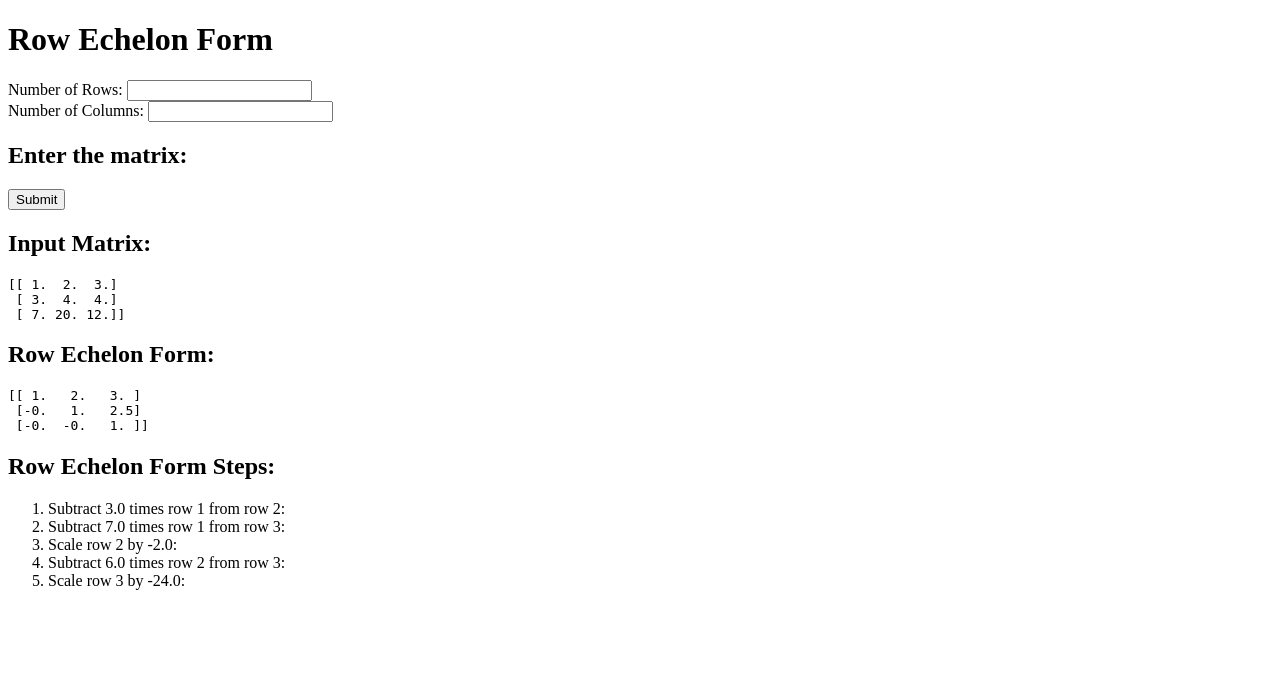
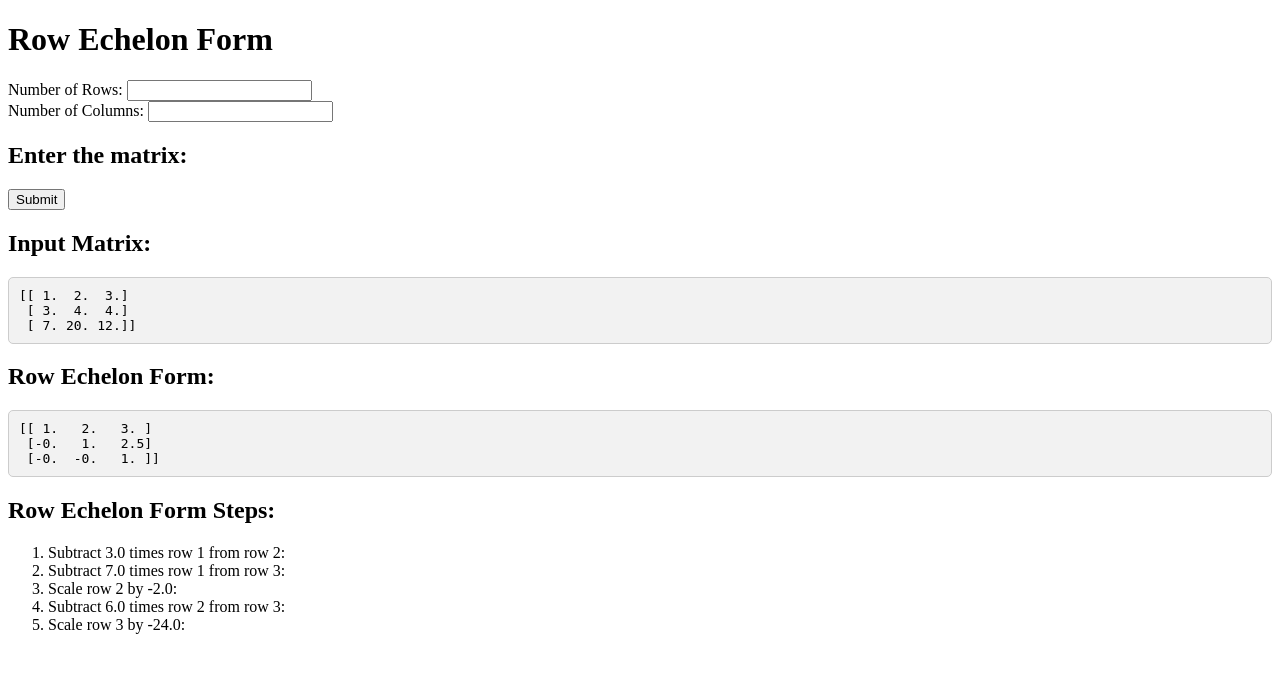
Before and after one commit to dhairyathedev/ref-solver, a Flask app: page / in a window 1280 px wide. Shown: the top 673 px of the page. Run offline with Flask 3, Linux system fonts and the light colour scheme.

Commit message:
Add basic style

```diff
--- a/templates/index.html
+++ b/templates/index.html
@@ -7,6 +7,18 @@
     <meta property="og:description" content="A tool to calculate the row echelon form of a matrix.">
     <meta name="twitter:title" content="Row Echelon Form Calculator">
     <meta name="twitter:description" content="A tool to calculate the row echelon form of a matrix.">
+    <style>
+        /* Style for the matrix display */
+        pre {
+            font-family: monospace;
+            background-color: #f2f2f2;
+            padding: 10px;
+            border: 1px solid #ccc;
+            border-radius: 5px;
+            margin: 5px 0;
+            overflow: auto;
+        }
+    </style>
 </head>
 <body>
     <h1>Row Echelon Form</h1>
```
